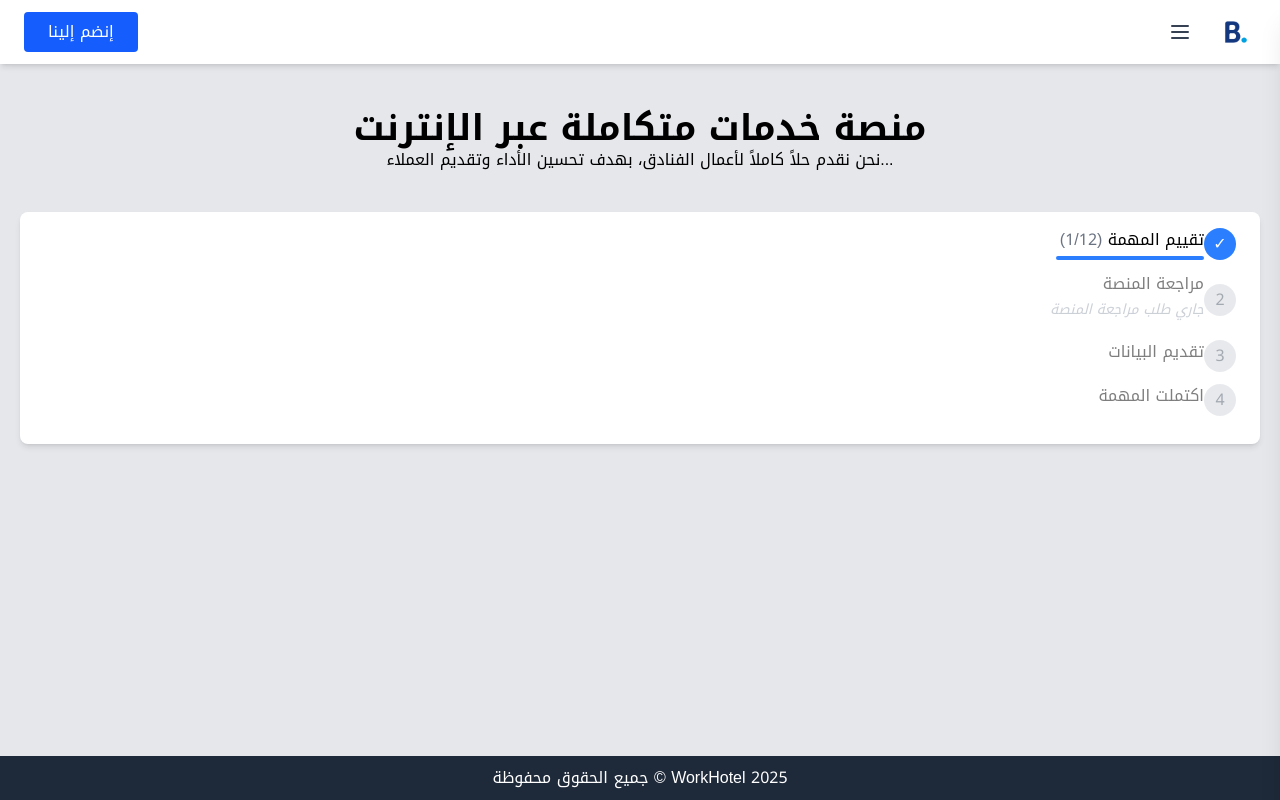
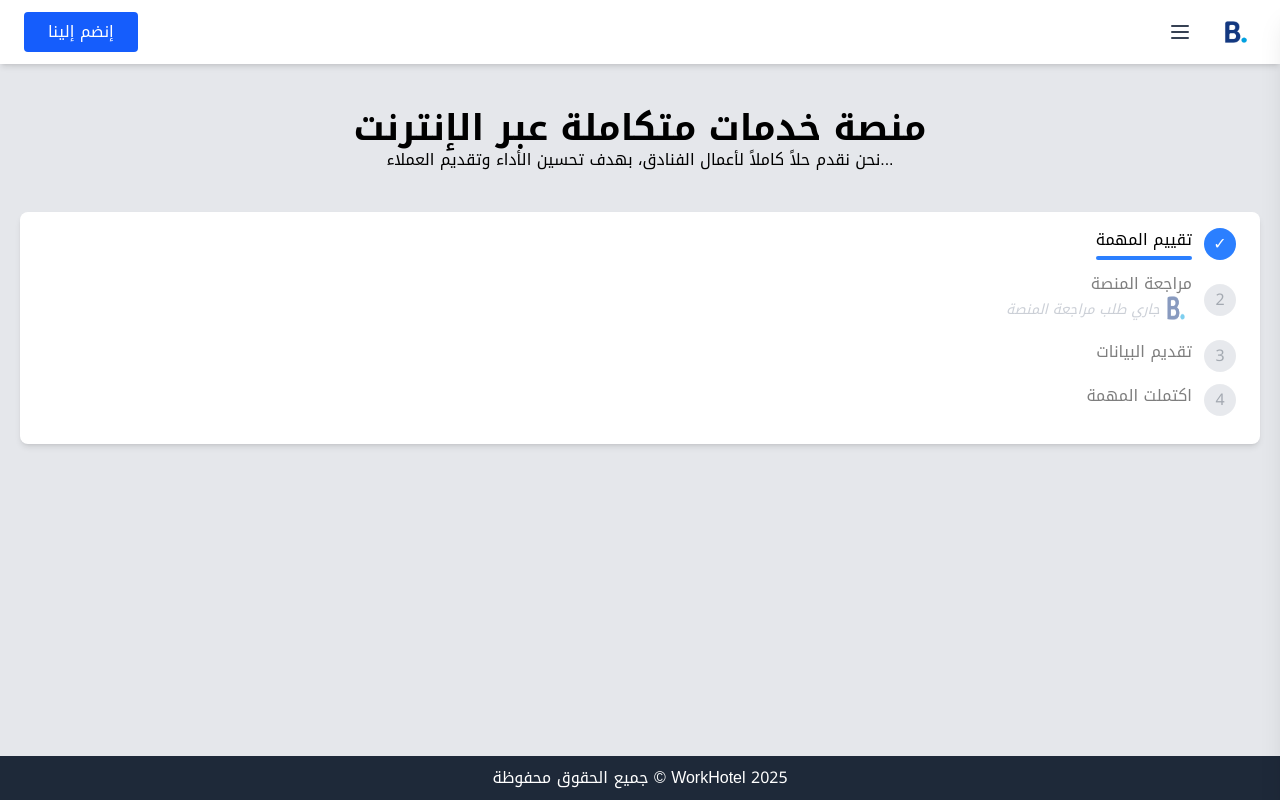
Before and after one commit to Halaalaa68/Booking, a Next.js app: page /TaskList in a window 1280 px wide. Built offline with nearby package versions, Linux system fonts and the light colour scheme.

Commit message:
Update page.jsx

```diff
--- a/app/TaskList/page.jsx
+++ b/app/TaskList/page.jsx
@@ -2,13 +2,16 @@
 
 import { useState, useEffect } from 'react';
 import '../../app/globals.css';
+import Link from 'next/link';
+import Image from 'next/image';
+import booking from '../../public/Booking.png';
 
 const TaskList = () => {
     const [currentTask, setCurrentTask] = useState(0);
     const [tasksCompleted, setTasksCompleted] = useState(false);
 
     const tasks = [
-        { id: 1, title: "تقييم المهمة", count: "1/12", loadingMessage: "جاري تقديم طلب المهمة" },
+        { id: 1, title: "تقييم المهمة", loadingMessage: "جاري تقديم طلب المهمة" },
         { id: 2, title: "مراجعة المنصة", loadingMessage: "جاري طلب مراجعة المنصة" },
         { id: 3, title: "تقديم البيانات", loadingMessage: "جاري تقديم بيانات الطلب" },
         { id: 4, title: "اكتملت المهمة" },
@@ -33,7 +36,7 @@ const TaskList = () => {
                 {tasks.map((task, index) => (
                     <li
                         key={task.id}
-                        className={`flex items-center mb-3 transition-opacity duration-500 ${index < currentTask ? 'opacity-100' : 'opacity-50'}`}
+                        className={`flex items-center gap-3 mb-3 transition-opacity duration-500 ${index < currentTask ? 'opacity-100' : 'opacity-50'}`}
                     >
                         <div className="relative mr-2">
                             <span className={`w-8 h-8 rounded-full flex justify-center items-center ${index < currentTask ? 'bg-blue-500 text-white' : 'bg-gray-300 text-gray-600'}`}>
@@ -43,7 +46,11 @@ const TaskList = () => {
                         <div className="ml-2">
                             <span className="font-medium">{task.title} {task.count && <span className="text-gray-500 ml-1">({task.count})</span>}</span>
                             {index === currentTask && (
-                                <span className="block italic text-gray-400 text-sm mt-1">{task.loadingMessage}</span>
+                                <div className='flex justify-evenly items-center'>
+                                <span>{task.id === 2? <Image src={booking} alt="booking" className='rounded-full w-8 h-6' /> : null}</span>
+                                <span className="block italic text-gray-400 text-sm mt-1">{task.loadingMessage}
+                                </span>
+                                </div>
                             )}
                             <div className={`h-1 mt-1 rounded-full bg-blue-500 transition-all duration-1000`} style={{ width: `${index < currentTask ? '100%' : '0%'}` }}></div>
                         </div>
@@ -54,8 +61,8 @@ const TaskList = () => {
             {tasksCompleted && (
                 <div className="mt-4 text-center">
                     <p className="text-lg font-medium">لقد حصلت على عمولة بقيمة (71.28) في المهمة على المنصة (Booking). وتم تحويل هذه العمولة إلى حسابك على المنصة.</p>
-                    <button className="bg-blue-500 hover:bg-blue-600 text-white px-6 py-2 rounded-lg font-medium mt-3 transition duration-300" onClick={() => alert('تم التأكيد!')}>
-                        تأكيد
+                    <button className="bg-blue-500 hover:bg-blue-600 text-white px-6 py-2 rounded-lg font-medium mt-3 transition duration-300">
+                        <Link href='/tasks'>تأكيد</Link>
                     </button>
                 </div>
             )}
```
